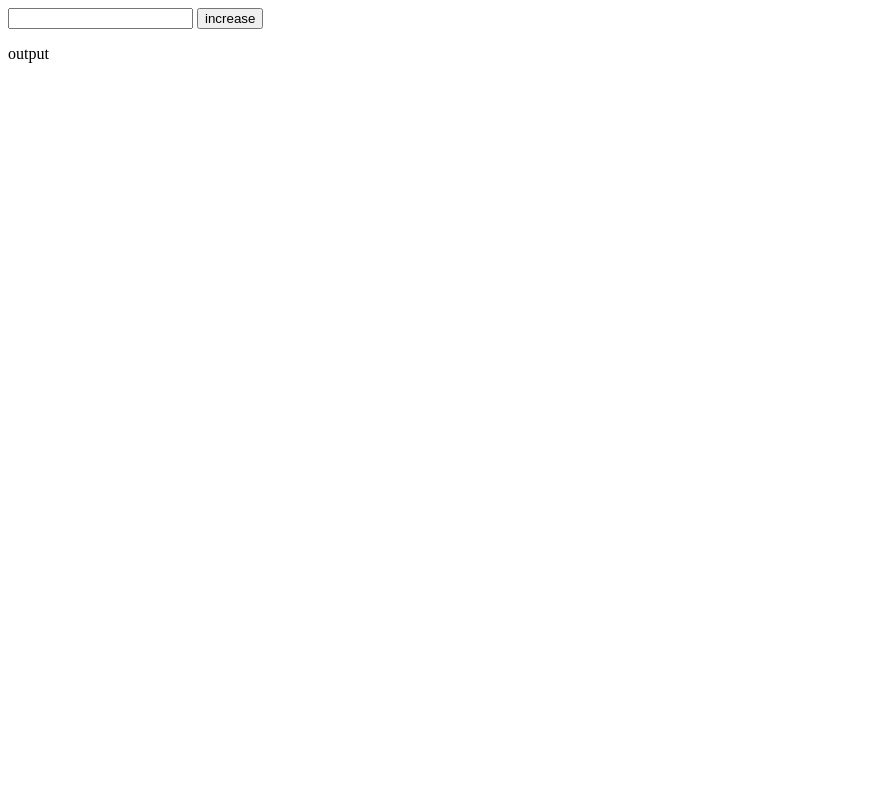
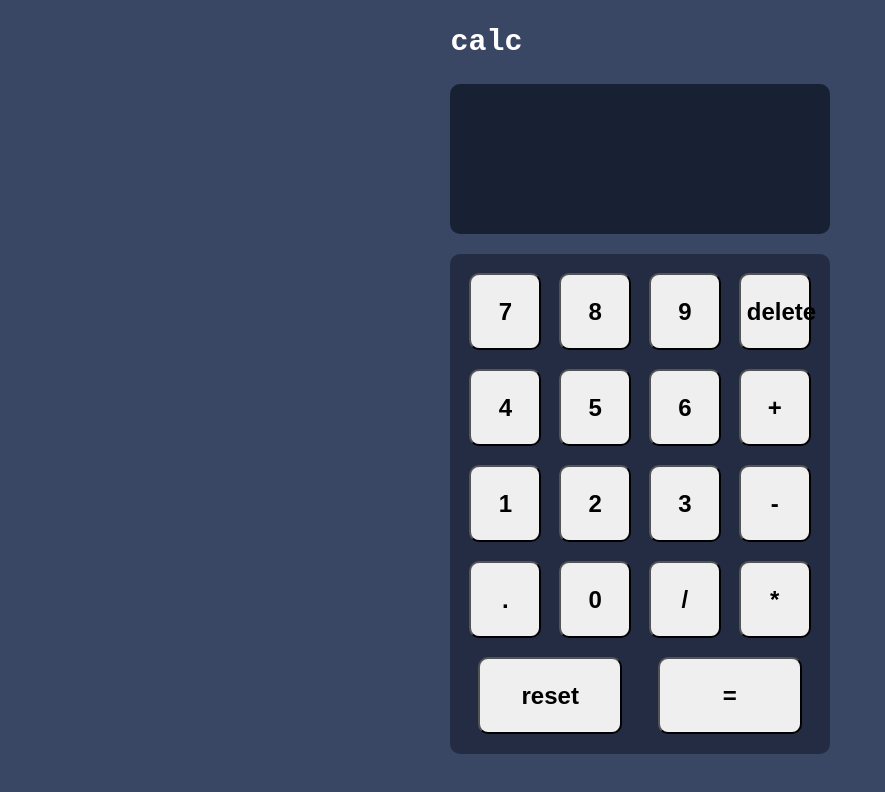
Before and after one commit to p1nwl/calculator, a plain HTML site: page index.html in a window 1280 px wide. Shown: the whole page, without its empty margins (0-885 px from the left). Drawn offline with Linux system fonts and the light colour scheme.

Commit message:
html/css calc design

```diff
--- a/index.html
+++ b/index.html
@@ -8,8 +8,37 @@
     <title>Document</title>
 </head>
 <body>
-    <input type="number" class="input">
-    <button class="button">increase</button>
-    <p class="output">output</p>
+
+    <div class="container">
+        <h2 class="calc-title">calc</h2>
+        <div class="calc">
+            <div class="calc-header">
+                <input type="number" name="calculator" id="calc" class="calculator-input">
+            </div>
+            <div class="calc-panel">
+                <button type="button" class="btn numberSeven">7</button>
+                <button type="button" class="btn numberEight">8</button>
+                <button type="button" class="btn numberNine">9</button>
+                <button type="button" class="btn delete">delete</button>
+                <button type="button" class="btn numberFour">4</button>
+                <button type="button" class="btn numberFive">5</button>
+                <button type="button" class="btn numberSix">6</button>
+                <button type="button" class="btn plusSign">+</button>
+                <button type="button" class="btn numberOne">1</button>
+                <button type="button" class="btn numberTwo">2</button>
+                <button type="button" class="btn numberThree">3</button>
+                <button type="button" class="btn minusSign">-</button>
+                <button type="button" class="btn dought">.</button>
+                <button type="button" class="btn numberZero">0</button>
+                <button type="button" class="btn divider">/</button>
+                <button type="button" class="btn multiplier">*</button>
+                <div class="panel-footer">
+                    <button type="button" class="reset">reset</button>
+                    <button type="button" class="equalSign">=</button>
+                </div>
+            </div>
+        </div>
+    </div>
+
 </body>
 </html>
--- a/style.css
+++ b/style.css
@@ -0,0 +1,96 @@
+body {
+    background-color: #394764;
+}
+
+.container {
+    max-width: 30%;
+    margin: auto auto;
+}
+
+.calc {
+    background-color: #394764;
+}
+
+.calc-title {
+    font-size: 30px;
+    color: white;
+    font-family: 'Lucida Handwriting', monospace;
+}
+
+.calc-header {
+    max-width: 100%;
+    overflow: hidden;
+    border-radius: 10px;
+}
+
+.calculator-input {
+    max-width: 100%;
+    height: 150px;
+    background-color: #182033;
+    color: white;
+    font-size: 60px;
+    border-width: 0px;
+    outline: none;
+    padding: 0 20px;
+}
+
+.calc-panel {
+    background-color: #242c43;
+    max-width: 100%;
+    height: 30rem;
+    border-radius: 10px;
+    margin: 20px 0;
+    padding: 10px;
+    display: grid;
+    grid-template-columns: repeat(4, 25%);
+    grid-template-rows: repeat(5, 20%);
+    grid-auto-flow: row;
+}
+
+.btn {
+    width: 80%;
+    height: 80%;
+    font-weight: bold !important;
+    border-radius: 10px;
+    font-size: 1.5rem;
+    margin: auto;
+    box-shadow: 10px;
+}
+
+.panel-footer {
+    grid-column: span 4;
+    width: 100%;
+    display: grid;
+    grid-template-columns: repeat(2, 50%);
+    grid-template-rows: 1;
+}
+
+.reset {
+    width: 80%;
+    height: 80%;
+    border-radius: 10px;
+    font-size: 1.5rem;
+    margin: auto;
+    font-weight: bold !important;
+}
+
+.equalSign {
+    width: 80%;
+    height: 80%;
+    border-radius: 10px;
+    font-size: 1.5rem;
+    margin: auto;
+    font-weight: bold !important;
+}
+
+
+
+
+
+
+
+
+
+input[type=number]::-webkit-inner-spin-button {
+    -webkit-appearance: none;
+}
```
